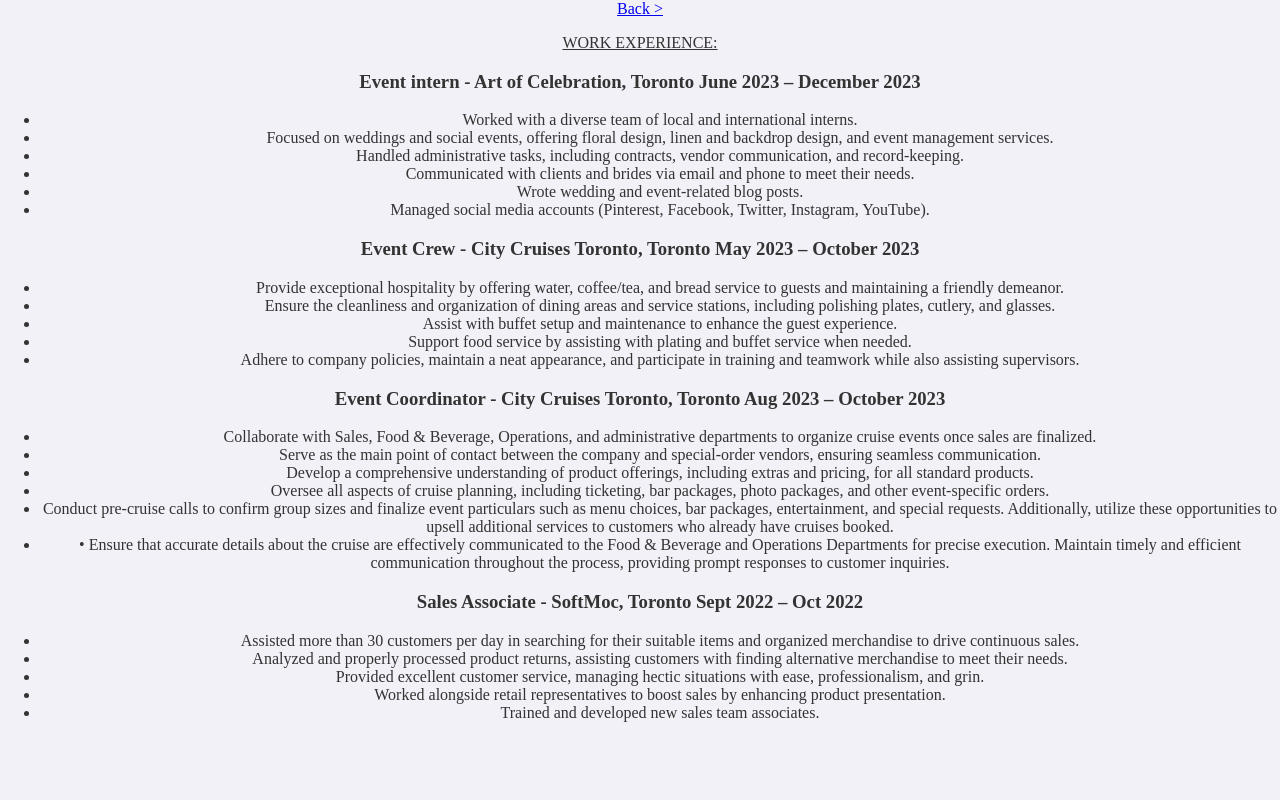
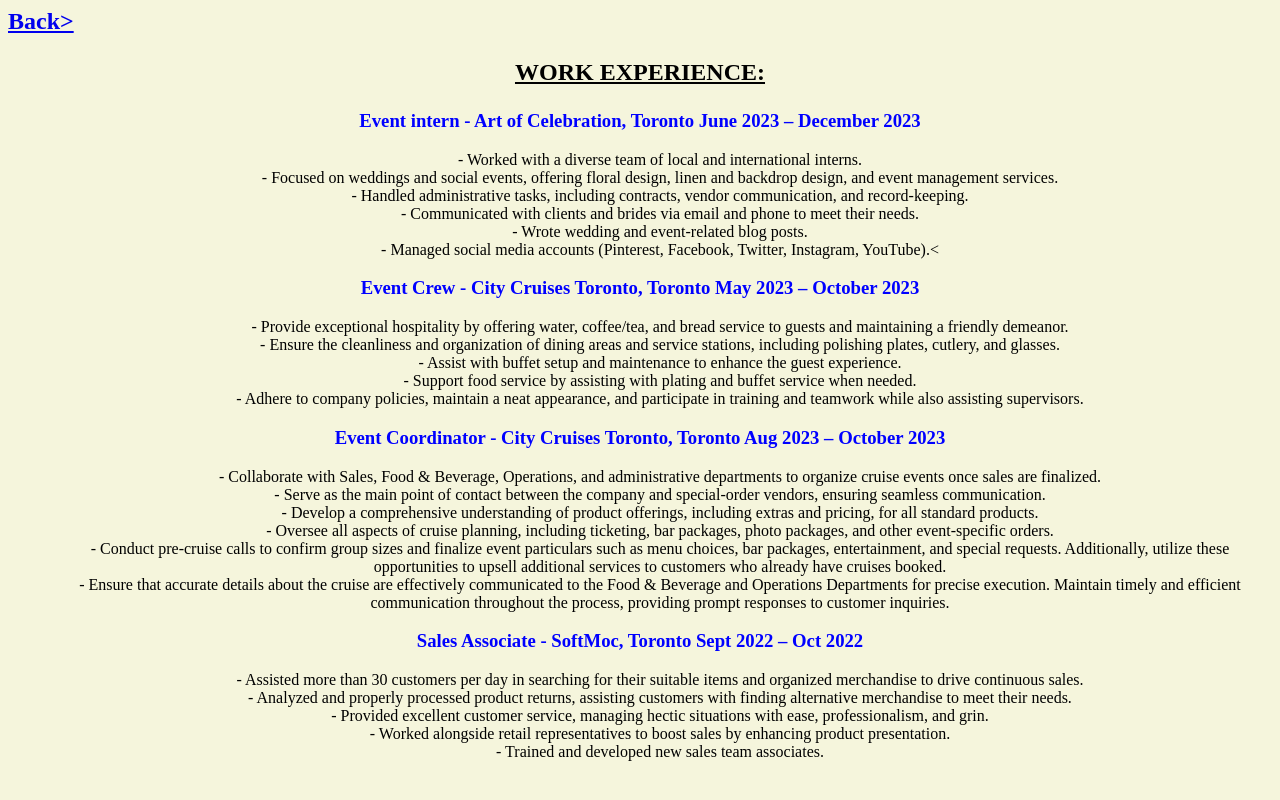
Before and after one commit to littleaxa/website, a plain HTML site: page Work experience.html in a window 1280 px wide. Drawn offline with Linux system fonts and the light colour scheme.

Commit message:
new css page added for work experience and skills

```diff
--- a/Work experience.html
+++ b/Work experience.html
@@ -1,43 +1,44 @@
-<link rel="stylesheet" href="style.css">
+<link rel="stylesheet" href="styleWE.css">
 
-<a href="index.html"><h2></h2>Back ></h2></a>
+<a href="index.html"><h2>Back></h2></a>
+
 <section>
-<u><p>WORK EXPERIENCE:</p></u>
+<h1><u><p><b>WORK EXPERIENCE:</b></p></u></h1>
 <section>
 <h3> Event intern - Art of Celebration, Toronto June 2023 – December 2023</h3>
-<p><ul><li> Worked with a diverse team of local and international interns.</li>
-<li> Focused on weddings and social events, offering floral design, linen and backdrop design, and event management services.</li>
-<li> Handled administrative tasks, including contracts, vendor communication, and record-keeping.</li>
-<li> Communicated with clients and brides via email and phone to meet their needs.</li>
-<li> Wrote wedding and event-related blog posts.</li>
-<li> Managed social media accounts (Pinterest, Facebook, Twitter, Instagram, YouTube).</li></ul></p>
+<p><ul> - Worked with a diverse team of local and international interns.
+ <br>- Focused on weddings and social events, offering floral design, linen and backdrop design, and event management services.
+ <br>- Handled administrative tasks, including contracts, vendor communication, and record-keeping.
+ <br>- Communicated with clients and brides via email and phone to meet their needs.
+ <br>- Wrote wedding and event-related blog posts.
+ <br>- Managed social media accounts (Pinterest, Facebook, Twitter, Instagram, YouTube).<</ul></p>
 </section>
  <section><h3>Event Crew - City Cruises Toronto, Toronto May 2023 – October 2023</h3>
-<p><ul><li> Provide exceptional hospitality by offering water, coffee/tea, and bread service to guests and maintaining a friendly demeanor.</li>
-<li>Ensure the cleanliness and organization of dining areas and service stations, including polishing plates, cutlery, and glasses.</li>
-<li> Assist with buffet setup and maintenance to enhance the guest experience.</li>
-<li> Support food service by assisting with plating and buffet service when needed.</li>
-<li> Adhere to company policies, maintain a neat appearance, and participate in training and teamwork while also assisting supervisors.</ul></p></li>
+<p><ul> - Provide exceptional hospitality by offering water, coffee/tea, and bread service to guests and maintaining a friendly demeanor.
+    <br>- Ensure the cleanliness and organization of dining areas and service stations, including polishing plates, cutlery, and glasses.
+    <br>- Assist with buffet setup and maintenance to enhance the guest experience.
+    <br>- Support food service by assisting with plating and buffet service when needed.
+    <br>- Adhere to company policies, maintain a neat appearance, and participate in training and teamwork while also assisting supervisors.</ul></p>
 </section>
 <section>
  <h3>Event Coordinator - City Cruises Toronto, Toronto Aug 2023 – October 2023 </h3>
-<p><ul><li> Collaborate with Sales, Food & Beverage, Operations, and administrative departments to organize cruise events once sales are
-finalized.</li>
-<li> Serve as the main point of contact between the company and special-order vendors, ensuring seamless communication.</li>
-<li> Develop a comprehensive understanding of product offerings, including extras and pricing, for all standard products.</li>
-<li> Oversee all aspects of cruise planning, including ticketing, bar packages, photo packages, and other event-specific orders.</li>
-<li> Conduct pre-cruise calls to confirm group sizes and finalize event particulars such as menu choices, bar packages, entertainment, and
-special requests. Additionally, utilize these opportunities to upsell additional services to customers who already have cruises booked.</li>
-<li>• Ensure that accurate details about the cruise are effectively communicated to the Food & Beverage and Operations Departments for
+<p><ul>- Collaborate with Sales, Food & Beverage, Operations, and administrative departments to organize cruise events once sales are
+finalized.
+<br>- Serve as the main point of contact between the company and special-order vendors, ensuring seamless communication.
+<br>- Develop a comprehensive understanding of product offerings, including extras and pricing, for all standard products.
+<br>- Oversee all aspects of cruise planning, including ticketing, bar packages, photo packages, and other event-specific orders.
+<br>- Conduct pre-cruise calls to confirm group sizes and finalize event particulars such as menu choices, bar packages, entertainment, and
+special requests. Additionally, utilize these opportunities to upsell additional services to customers who already have cruises booked.
+<br>- Ensure that accurate details about the cruise are effectively communicated to the Food & Beverage and Operations Departments for
 precise execution. Maintain timely and efficient communication throughout the process, providing prompt responses to customer
-inquiries.</li></ul></p>
+inquiries.</ul></p>
 </section>
 <section>
 <h3> Sales Associate - SoftMoc, Toronto Sept 2022 – Oct 2022</h3>
-<p><ul><li> Assisted more than 30 customers per day in searching for their suitable items and organized merchandise to drive continuous sales. </li>
-<li> Analyzed and properly processed product returns, assisting customers with finding alternative merchandise to meet their needs.</li>
-<li> Provided excellent customer service, managing hectic situations with ease, professionalism, and grin.</li>
-<li> Worked alongside retail representatives to boost sales by enhancing product presentation.</li>
-<li>Trained and developed new sales team associates.</ul></p></li>
+<p><ul> - Assisted more than 30 customers per day in searching for their suitable items and organized merchandise to drive continuous sales.
+    <br>- Analyzed and properly processed product returns, assisting customers with finding alternative merchandise to meet their needs.
+    <br>- Provided excellent customer service, managing hectic situations with ease, professionalism, and grin.
+    <br> - Worked alongside retail representatives to boost sales by enhancing product presentation.
+    <br>- Trained and developed new sales team associates.</ul></p>
 </section>
 </section>
--- a/style.css
+++ b/style.css
@@ -1,9 +1,13 @@
 body {
     font-family: 'Times New Roman', Times, serif, sans-serif;
-    background-color: #f1f1f7;  /* Light background for contrast */
+    background-color: beige;  /* Light background for contrast */
     color: #333;                /* Dark text for readability */
     margin: 0;
     padding: 0;
+    text-align: center;
+
+}
+p{
     text-align: center;
 }
 .container {
@@ -18,7 +22,7 @@
 h1 {
     color: black;
     font-size: 36px;
-    MARGIN-BOTTOM: 10px
+    MARGIN-BOTTOM: 10px;
     text-align: center;
 }
 
@@ -74,6 +78,8 @@
     color: white;               /* White text on hover */
 }
 
+
+
 @media (max-width: 600px) {
     h1 {
         font-size: 28px;
--- /dev/null
+++ b/styleWE.css
@@ -0,0 +1,10 @@
+h3{
+    color: blue;
+}
+h2{
+    text-align: left;
+}
+body{
+    text-align: center;
+    background-color: beige;
+}
```
Also changed, not shown: index.html (+8 -0 lines), skills.html (+2 -2 lines).
